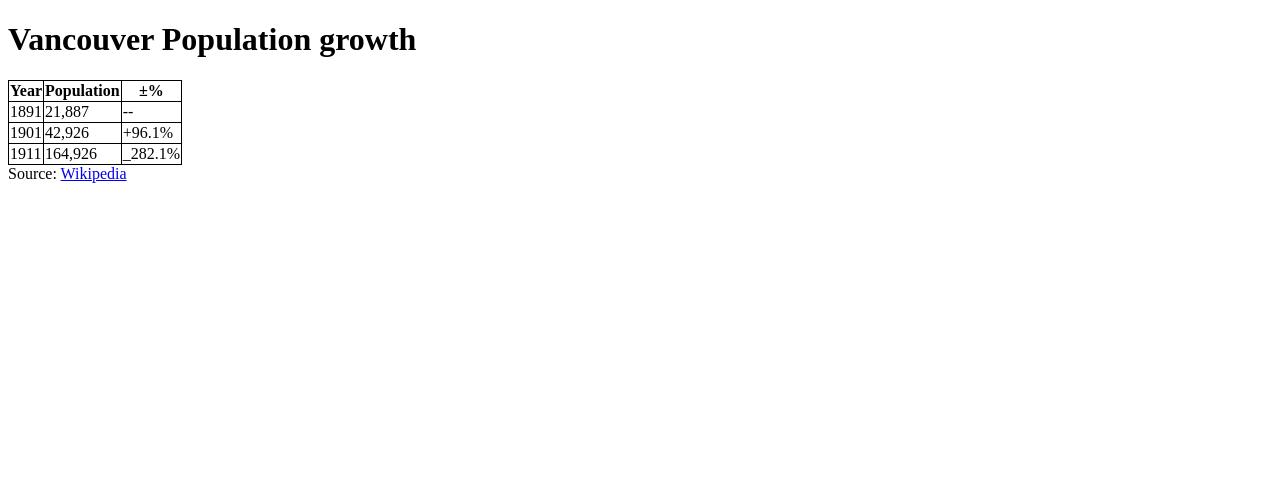
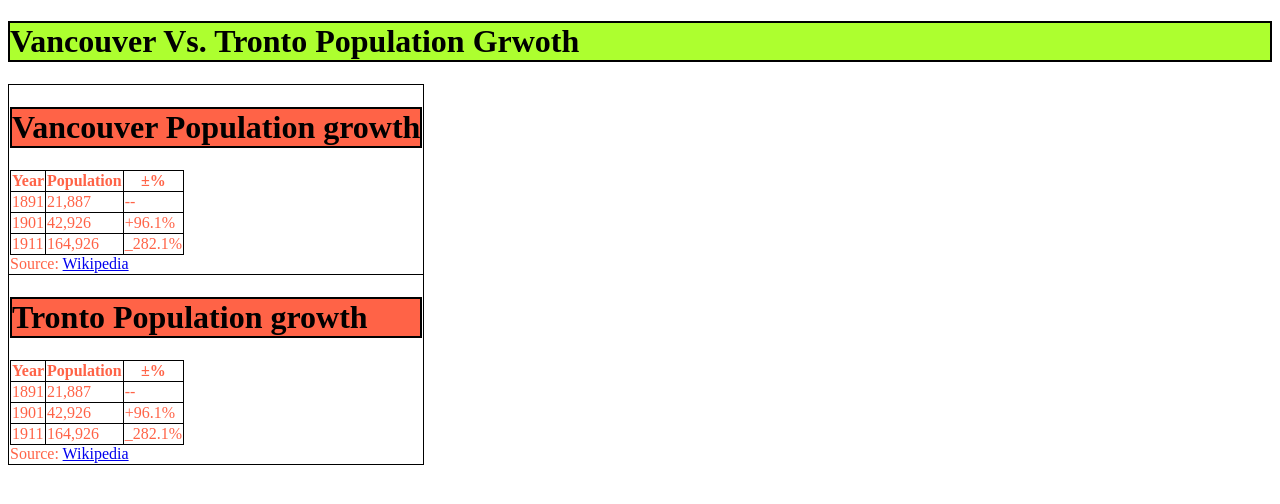
Before and after one commit to nabil828/comp1537-f22, a plain HTML site: page lab3/index.html in a window 1280 px wide. Drawn offline with Linux system fonts and the light colour scheme.

Commit message:
all labs are done

```diff
--- a/lab3/index.html
+++ b/lab3/index.html
@@ -13,10 +13,26 @@
       border: 1px solid black;
       border-collapse: collapse;
     }
+
+    h1 {
+      background-color: tomato;
+      color: black;
+      border: 2px black solid;
+    }
+
+    td {
+      color: tomato;
+    }
   </style>
 </head>
 
 <body>
+  <h1 style="background-color: greenyellow;">
+    Vancouver Vs. Tronto Population Grwoth
+  </h1>
+  <table>
+    <tr>
+      <td>
         <h1>Vancouver Population growth </h1>
         <table>
           <tr>
@@ -41,6 +57,38 @@
           </tr>
         </table>
         Source: <a href="https://en.wikipedia.org/wiki/Demographics_of_Metro_Vancouver#Population_growth"> Wikipedia</a>
+      </td>
+    </tr>
+    <tr>
+      <td>
+        <h1>Tronto Population growth </h1>
+        <table>
+          <tr>
+            <th> Year </th>
+            <th> Population </th>
+            <th> ±% </th>
+          </tr>
+          <tr>
+            <td> 1891 </td>
+            <td> 21,887 </td>
+            <td> -- </td>
+          </tr>
+          <tr>
+            <td> 1901 </td>
+            <td> 42,926 </td>
+            <td> +96.1% </td>
+          </tr>
+          <tr>
+            <td> 1911 </td>
+            <td> 164,926 </td>
+            <td> _282.1% </td>
+          </tr>
+        </table>
+        Source: <a href="https://en.wikipedia.org/wiki/Demographics_of_Metro_Vancouver#Population_growth"> Wikipedia</a>
+
+      </td>
+    </tr>
+  </table>
 </body>
 
 </html>
```
Also changed, not shown: index.html (+4 -0 lines). Lines whose indentation alone changed are shown as unchanged.
